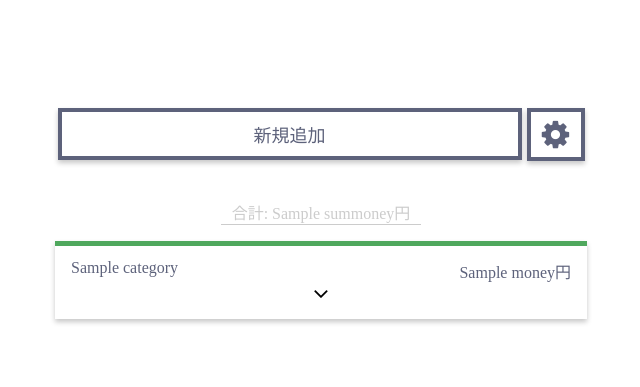
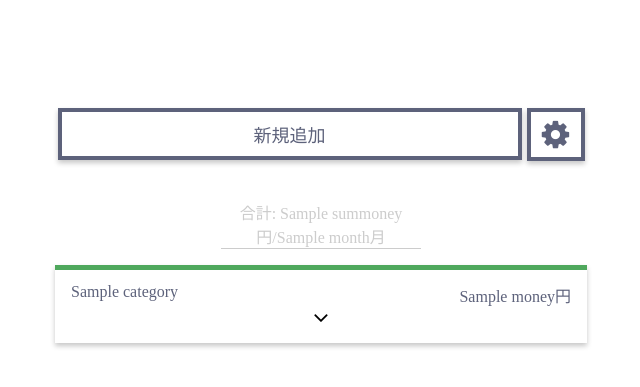
Before and after one commit to si0/MoneyFly, a Flask app: template templates/show_money.html in a window 1280 px wide. Shown: the top 387 px of the page, without its empty margins (319-959 px from the left). Run offline with Flask 2, Linux system fonts and the light colour scheme; the template is opened without the code that fills it: most values are stand-ins (such as "Sample title", 1, 10 or a date in 2020); parts of the project's set-up code (start-up, migrations or seed data) failed here and were passed over; some libraries are stand-ins or nearby versions.

Commit message:
当月分の総合計を表示するように変更

```diff
--- a/app.py
+++ b/app.py
@@ -48,6 +48,7 @@ def after_request(response):
 @app.route("/")
 def show_money():
     moneys = [[]]
+
     rows = g.db.execute("SELECT \
                          cate.category, money.money, money.note, money.art_date \
                          FROM mf_money money, mf_category cate \
@@ -71,10 +72,13 @@ def show_money():
                           "art_date": art_date})
 
     # 合計使用額を取得
-    row = g.db.execute("SELECT sum(money) FROM mf_money")
+    month = date.today().month
+    sql = text("SELECT sum(money) FROM mf_money WHERE date_part('month', art_date) = :tmonth")
+    row = g.db.execute(sql, tmonth = int(month))
+
     moneys.append({"summoney": row.fetchone()[0]})
 
-    return render_template("show_money.html", moneys=moneys)
+    return render_template("show_money.html", moneys=moneys, month=month)
 
 
 ############################################
--- a/templates/show_money.html
+++ b/templates/show_money.html
@@ -11,7 +11,7 @@
     <a class="fa fa-cog fa-2x" href="{{ url_for("sys_config") }}"></a>
   </div>
 
-  <p class="summoney">合計: {{ moneys[1]["summoney"] }}円</p>
+  <p class="summoney">合計: {{ moneys[1]["summoney"] }}円/{{ month }}月</p>
 
   {% for money in moneys[0] %}
   <div class="row">
```
